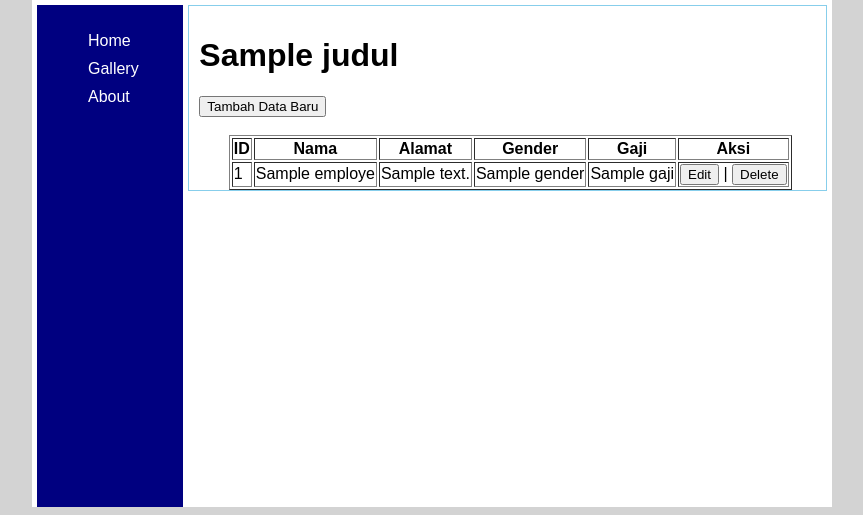
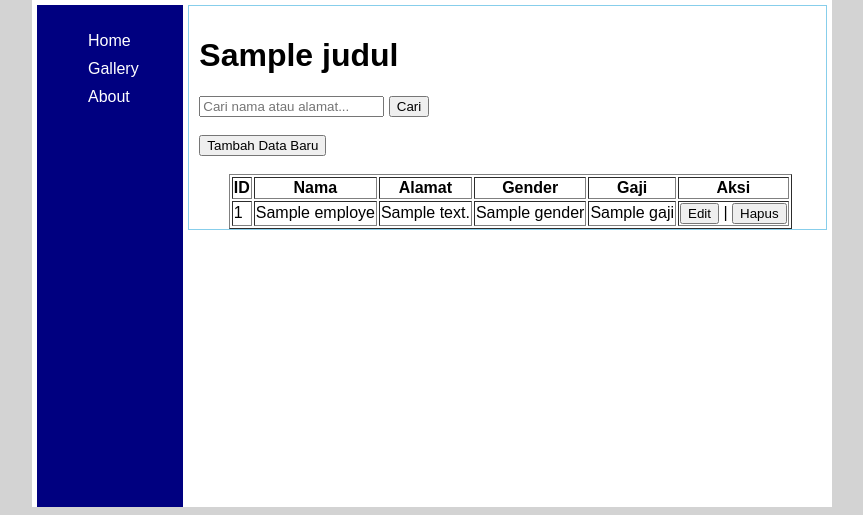
Before and after one commit to anggimahardika155-cell/belajar-laravel-2a, a Laravel app: template web-app/resources/views/tampil_data.blade.php in a window 1280 px wide. Shown: the part 315-830 px from the top of the page, without its empty margins (208-1071 px from the left). Run offline with Laravel 12, Linux system fonts and the light colour scheme; the template is opened without the code that fills it: most values are stand-ins (such as "Sample title", 1, 10 or a date in 2020).

Commit message:
[ADD] CRUD hapus data

```diff
--- a/web-app/resources/views/tampil_data.blade.php
+++ b/web-app/resources/views/tampil_data.blade.php
@@ -4,6 +4,17 @@
 <!-- bagian konten utama -->
 @section('content')
     <h1>{{ $judul }}</h1>
+        <!-- Form Pencarian -->
+    <form action="/employe" method="get">
+        <input type="text" name="cari" placeholder="Cari nama atau alamat..."
+        value="{{ request('cari') }}">
+        <button type="submit">Cari</button>
+        @if(request('cari'))
+            <a href="/employe"><button type="button">Reset</button></a>
+        @endif
+    </form>
+    <br>
+
         <!-- Tombol Tambah Data Baru -->
     <a href="/employe/create"><button>Tambah Data Baru</button></a>
     <br><br>
@@ -34,7 +45,11 @@
             <td>
                 <a href="/employe/{{ $row->id }}/edit"><button>Edit</button></a>
                 |
-                <button>Delete</button>
+                <form action="/employe/{{ $row->id }}" method="post" style="display: inline;">
+                     @csrf
+                     @method('DELETE')
+                    <button type="submit" onclick="return confirm('Yakin mau dihapus?')">Hapus</button>
+                </form>
             </td>
         </tr>
         @endforeach
```
